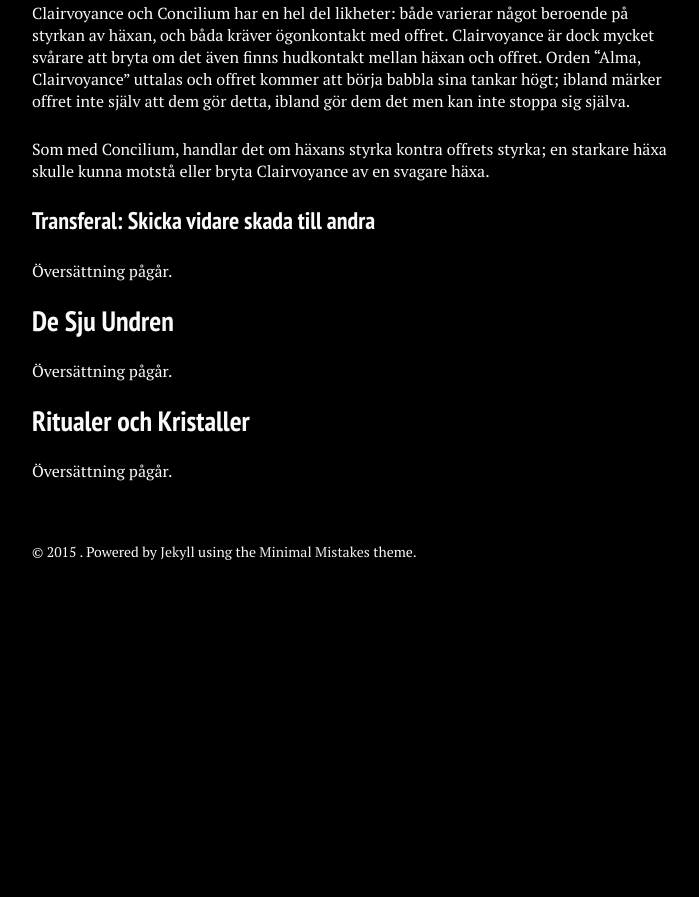
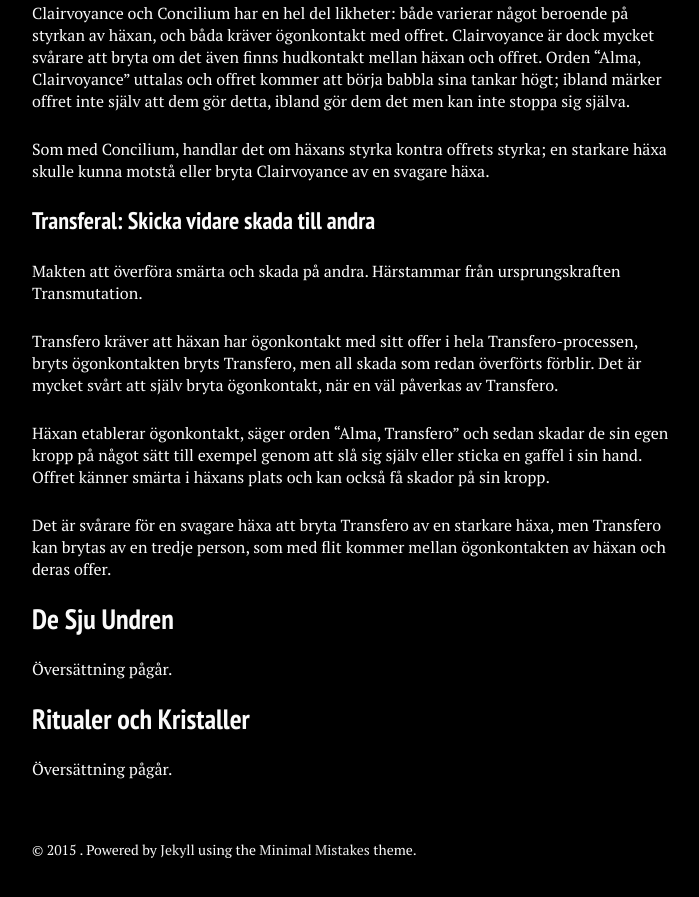
Before and after one commit to stanislavb/www.coven.nu, a Jekyll site: the page built from fiktion/index.md, in a window 1280 px wide and 900 px high, scrolled down 3695 px. Shown: the top 897 px of the window, without its empty margins (288-987 px from the left). Built offline with Jekyll 4.4.1, drawn with Linux system fonts in a browser that asks for light colours; nearby versions of some CDN libraries; before the commit the page ends 4305 px from its top, so only the background shows below that.

Commit message:
Update index.md

```diff
--- a/fiktion/index.md
+++ b/fiktion/index.md
@@ -83,7 +83,13 @@ Som med Concilium, handlar det om häxans styrka kontra offrets styrka; en stark
 
 ### Transferal: Skicka vidare skada till andra
 
-Översättning pågår.
+Makten att överföra smärta och skada på andra. Härstammar från ursprungskraften Transmutation.
+
+Transfero kräver att häxan har ögonkontakt med sitt offer i hela Transfero-processen, bryts ögonkontakten bryts Transfero, men all skada som redan överförts förblir. Det är mycket svårt att själv bryta ögonkontakt, när en väl påverkas av Transfero.
+
+Häxan etablerar ögonkontakt, säger orden "Alma, Transfero" och sedan skadar de sin egen kropp på något sätt till exempel genom att slå sig själv eller sticka en gaffel i sin hand. Offret känner smärta i häxans plats och kan också få skador på sin kropp.
+
+Det är svårare för en svagare häxa att bryta Transfero av en starkare häxa, men Transfero kan brytas av en tredje person, som med flit kommer mellan ögonkontakten av häxan och deras offer.
 
 ## De Sju Undren
 
```
